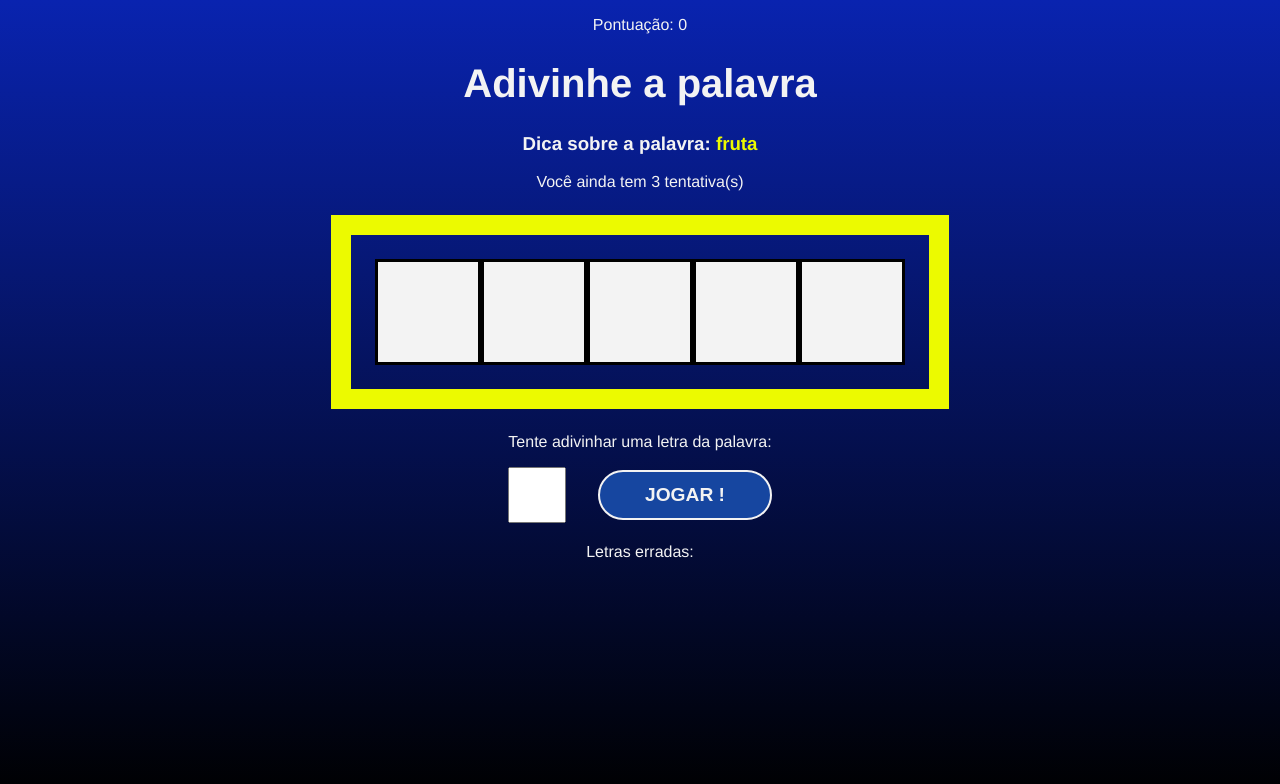
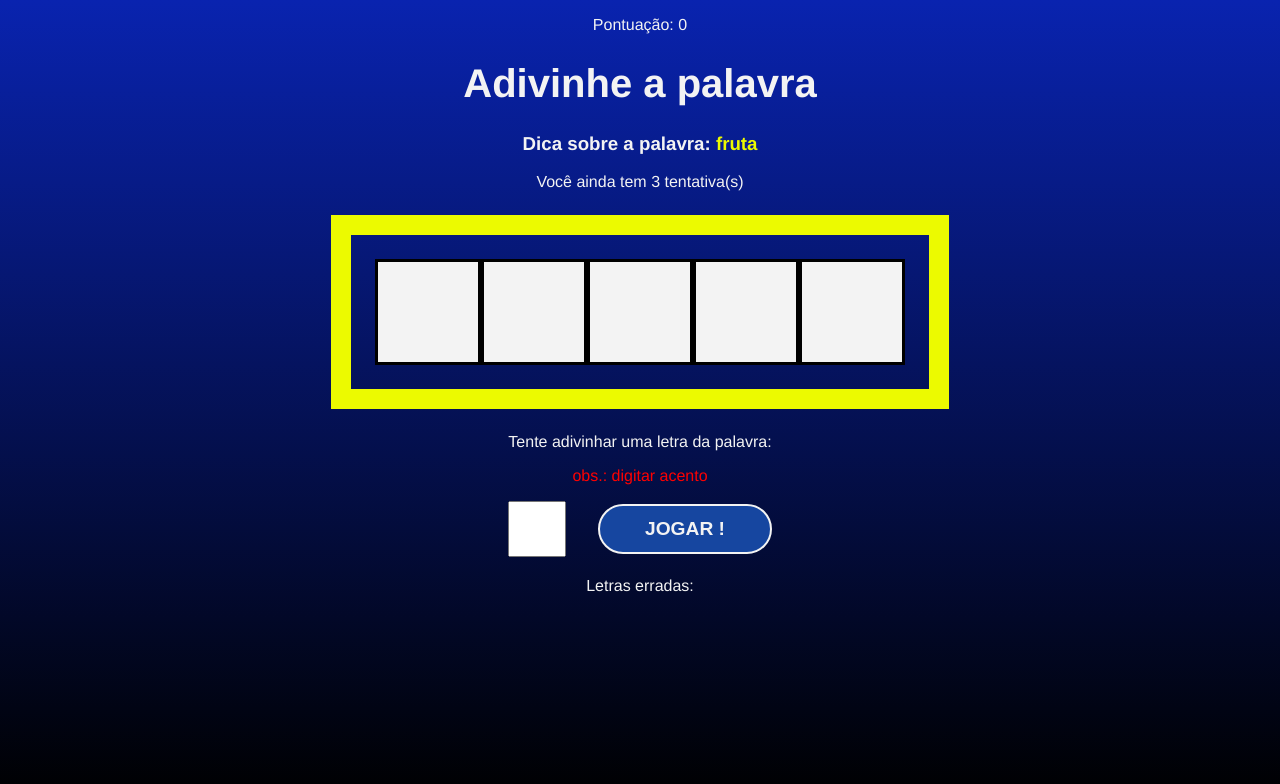
Before and after one commit to evandrodias11/secret-world-reactjs, a React (Vite) app: page / in a window 1280 px wide. Both pictures are taken after a click on the button "COMEÇAR O JOGO". Shown: the top 784 px of the page. Built offline with nearby package versions, Linux system fonts and the light colour scheme.

Commit message:
adiciona observação e letras erradas sempre maiusuculas

```diff
--- a/src/components/Game.css
+++ b/src/components/Game.css
@@ -47,3 +47,7 @@
   text-align: center;
   margin-right: 1em;
 }
+
+.observation {
+  color: red;
+}
--- a/src/components/Game.jsx
+++ b/src/components/Game.jsx
@@ -44,6 +44,7 @@ const Game = ({
       </div>
       <div className="letterContainer">
         <p>Tente adivinhar uma letra da palavra:</p>
+        <p className="observation">obs.: digitar acento</p>
         <form onSubmit={handleSubmit}>
           <input
             type="text"
@@ -60,7 +61,7 @@ const Game = ({
       <div className="wrongLettersContainer">
         <p>Letras erradas:</p>
         {wrongLetters.map((letter, i) => (
-          <span key={i}>{letter}, </span>
+          <span key={i}>{letter.toUpperCase()}, </span>
         ))}
       </div>
     </div>
```
